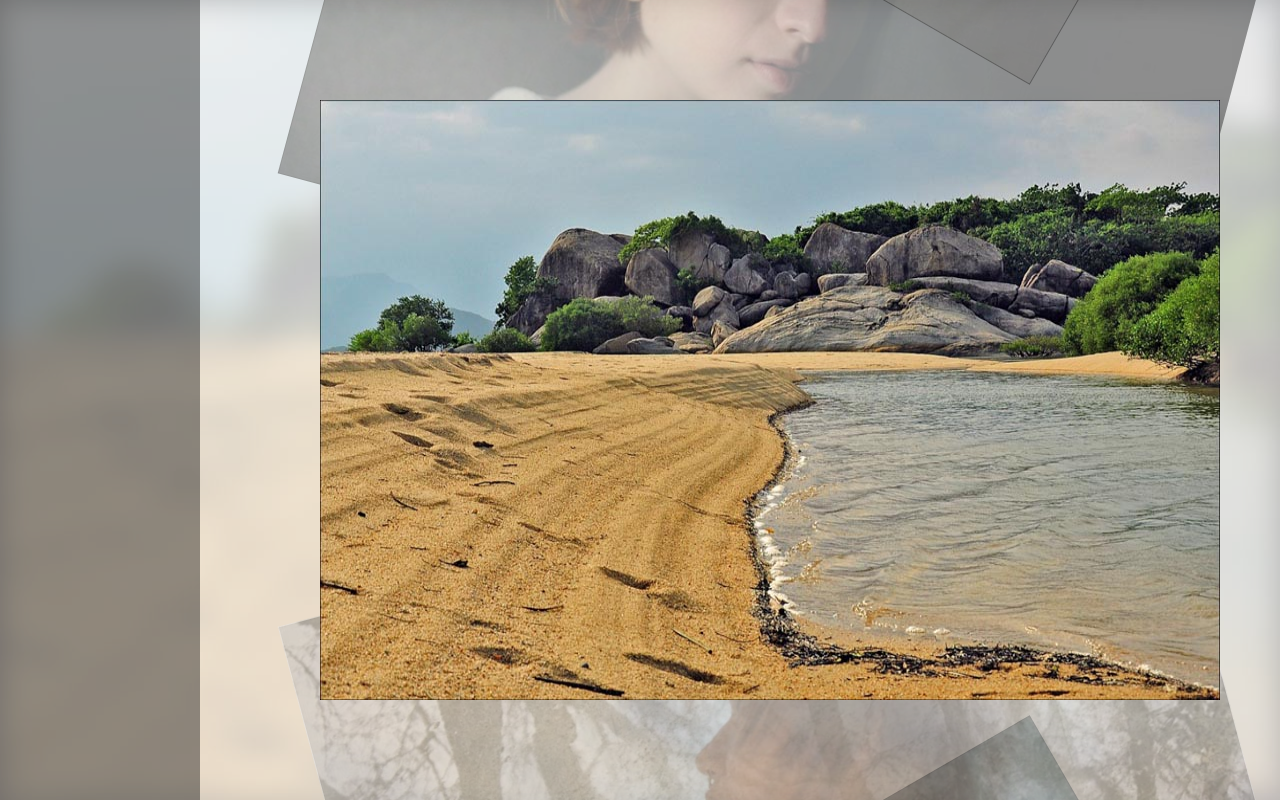
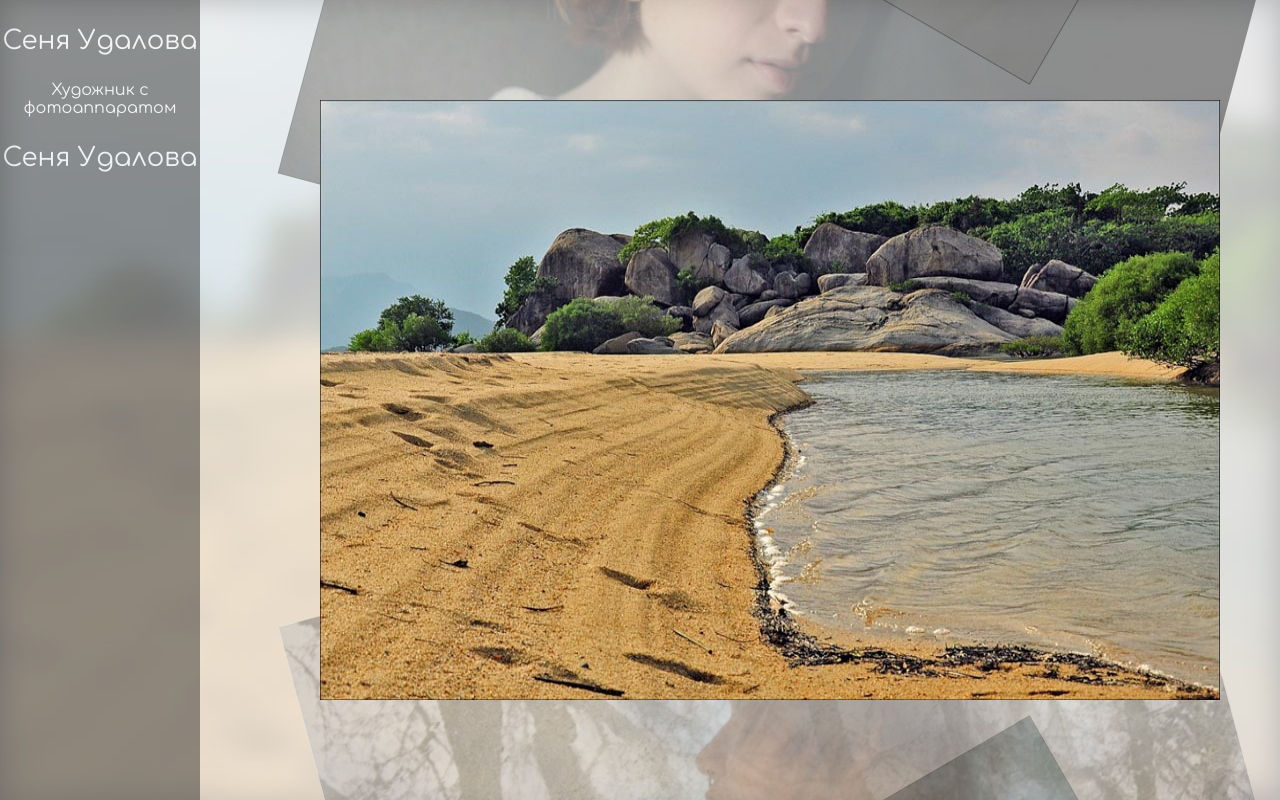
Before and after one commit to RPetrov/Udalova, a plain HTML site: page index.html in a window 1280 px wide. Shown: the top 800 px of the page. Drawn offline with Linux system fonts and the light colour scheme.

Commit message:
added menu

```diff
--- a/body_bg.css
+++ b/body_bg.css
@@ -14,6 +14,7 @@ body {
 }
 
 .url_text{
+
 	left: 30px;
 	height: 48px;
    width: 48px;
@@ -38,6 +39,20 @@ margin: 0px;
         bottom:0;
         right:0;
         left:0;
+}
+
+.menu_item{
+
+color: #ffffff;
+text-align: center;
+font-family: 'Comfortaa', cursive;
+}
+
+.menu_item:hover{
+
+color: #dddddd;
+text-align: center;
+font-family: 'Comfortaa', cursive;
 }
 
 .text{
--- a/index.html
+++ b/index.html
@@ -9,7 +9,7 @@
     <meta name="keywords" content="Ксения Удалова, Сеня Удалова, Сеня, Художник с фотоаппаратом Сеня Удалова">
 
     <link href="body_bg.css" type="text/css" rel="stylesheet"/>
-
+    <link href='https://fonts.googleapis.com/css?family=Comfortaa&subset=latin,cyrillic' rel='stylesheet' type='text/css'>
 
     <title>Художник с фотоаппаратом Сеня Удалова</title>
 
@@ -22,8 +22,13 @@
 <script src="jquery.mousewheel.js"></script>
 
 
+<div class="menu">
 
-<div class="menu">
+    <p  class="menu_item" style="font-size: 26px;">Сеня Удалова</p>
+    <p  class="menu_item" style="font-size: 16px;">Художник с фотоаппаратом</p>
+
+    <p  class="menu_item" style="font-size: 26px;">Сеня Удалова</p>
+
 
 </div>
 
```
